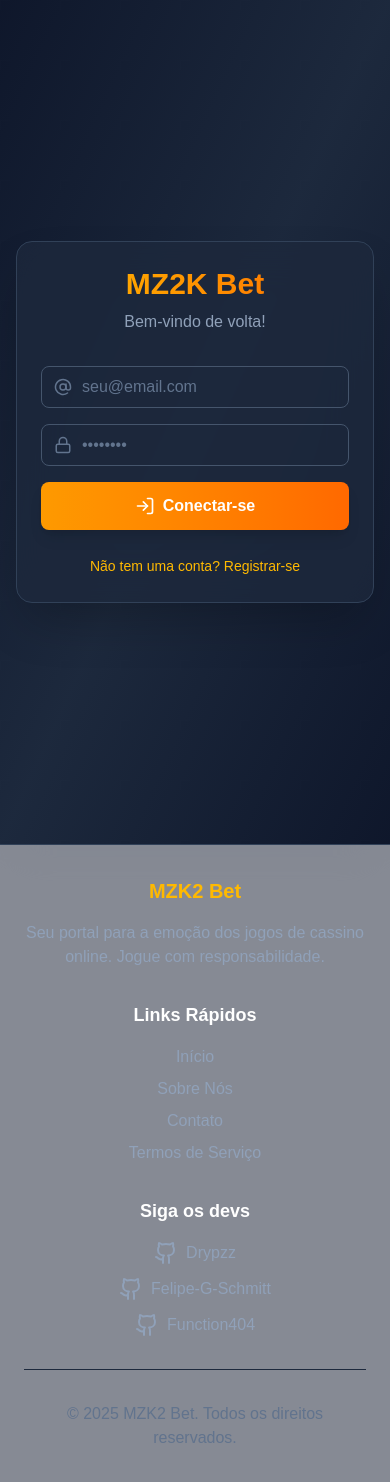
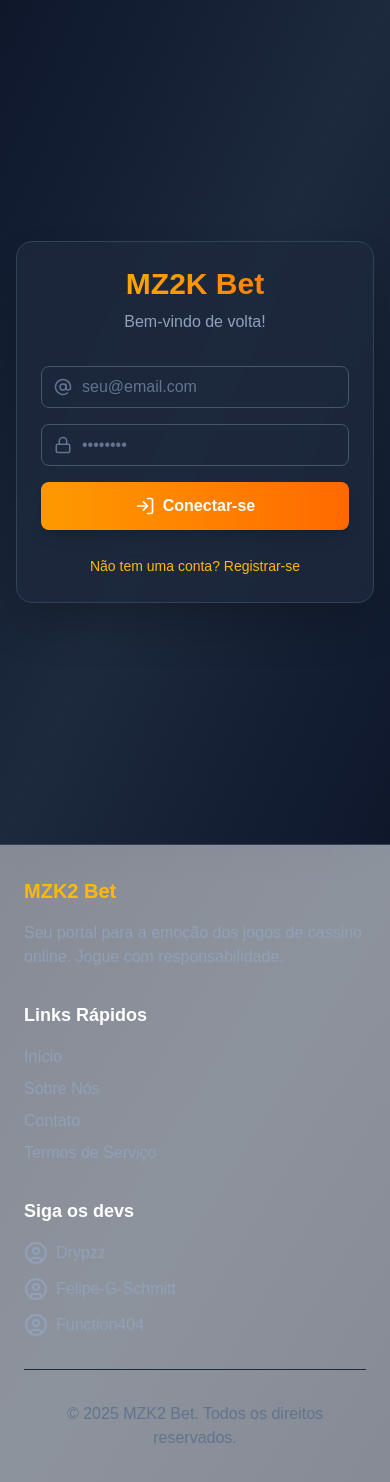
Before and after one commit to drypzz/blackjack_, a Next.js app: page / in a window 390 px wide. Built offline with nearby package versions, Linux system fonts and the light colour scheme.

Commit message:
refactor: improve footer responsiveness

```diff
--- a/src/app/components/Footer.tsx
+++ b/src/app/components/Footer.tsx
@@ -1,19 +1,14 @@
 'use client'
 
-import { Github } from 'lucide-react'
+import { CircleUser } from 'lucide-react'
 import { motion } from 'framer-motion'
 
 import { useState, useEffect } from 'react'
 
-/**
- * Hook para monitorar media queries e adaptar o layout.
- * @param query - A string da media query (ex: '(max-width: 768px)').
- */
 export const useMediaQuery = (query: string) => {
    const [matches, setMatches] = useState(false)
 
    useEffect(() => {
-    // Garante que o código só rode no lado do cliente
       if (typeof window !== 'undefined') {
          const media = window.matchMedia(query)
          if (media.matches !== matches) {
@@ -23,6 +18,7 @@ export const useMediaQuery = (query: string) => {
             setMatches(media.matches)
          }
          media.addEventListener('change', listener)
+
          return () => media.removeEventListener('change', listener)
       }
    }, [matches, query])
@@ -32,9 +28,9 @@ export const useMediaQuery = (query: string) => {
 
 export function Footer() {
    const socialLinks = [
-      { icon: <Github size={24} />, href: 'https://github.com/drypzz', name: 'Drypzz' },
-      { icon: <Github size={24} />, href: 'https://github.com/Felipe-G-Schmitt', name: 'Felipe-G-Schmitt' },
-      { icon: <Github size={24} />, href: 'https://github.com/function404', name: 'Function404' },
+      { icon: <CircleUser size={24} />, href: 'https://github.com/drypzz', name: 'Drypzz' },
+      { icon: <CircleUser size={24} />, href: 'https://github.com/Felipe-G-Schmitt', name: 'Felipe-G-Schmitt' },
+      { icon: <CircleUser size={24} />, href: 'https://github.com/function404', name: 'Function404' },
    ]
 
    const isMobile = useMediaQuery('(max-width: 768px)')
@@ -63,13 +59,13 @@ export function Footer() {
 
    return (
       <motion.footer
-         className="bg-slate-900/50 backdrop-blur-xl border-t border-slate-700 mt-auto py-8 px-6 text-white"
+         className="bg-gradient-to-br from-slate-900/50 via-slate-800/50 to-slate-900/50 backdrop-blur-xl border-t border-slate-700 mt-auto py-8 px-6 text-white"
          variants={footerVariants}
          initial="hidden"
          whileInView="visible"
          viewport={{ once: true, amount: 0.5 }}
       >
-         <div className="max-w-7xl mx-auto grid grid-cols-1 md:grid-cols-3 gap-8 text-center md:text-left">
+         <div className="max-w-7xl mx-auto grid grid-cols-1 md:grid-cols-3 gap-8 md:text-left">
             <motion.div variants={itemVariants}>
                <h3 className="text-xl font-bold text-amber-400 mb-4">MZK2 Bet</h3>
                <p className="text-slate-400">
@@ -87,7 +83,7 @@ export function Footer() {
             </motion.div>
             <motion.div variants={itemVariants}>
                <h3 className="text-lg font-semibold text-white mb-4">Siga os devs</h3>
-               <div className="flex flex-col items-center md:items-start space-y-3">
+               <div className="flex flex-col md:items-start space-y-3">
                   {socialLinks.map((link, index) => (
                      <motion.a
                         key={index}
```
Lines whose indentation alone changed are shown as unchanged.
